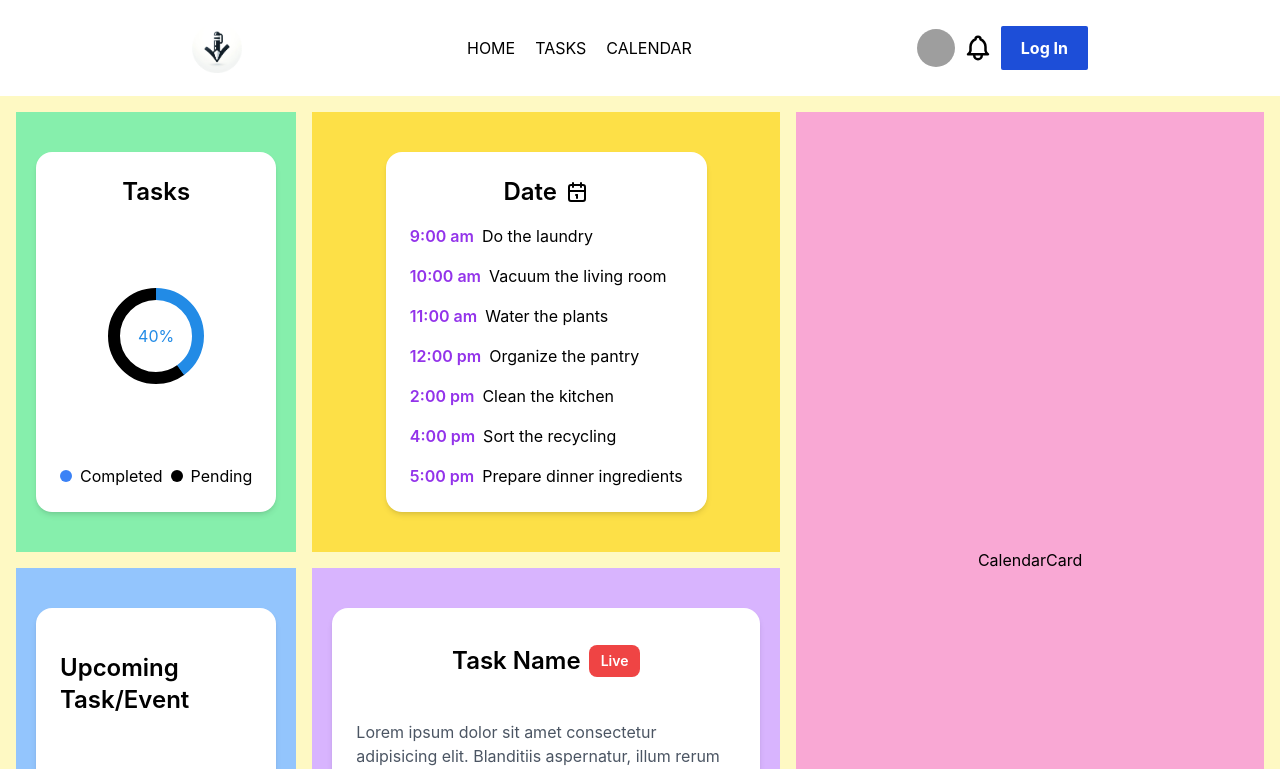
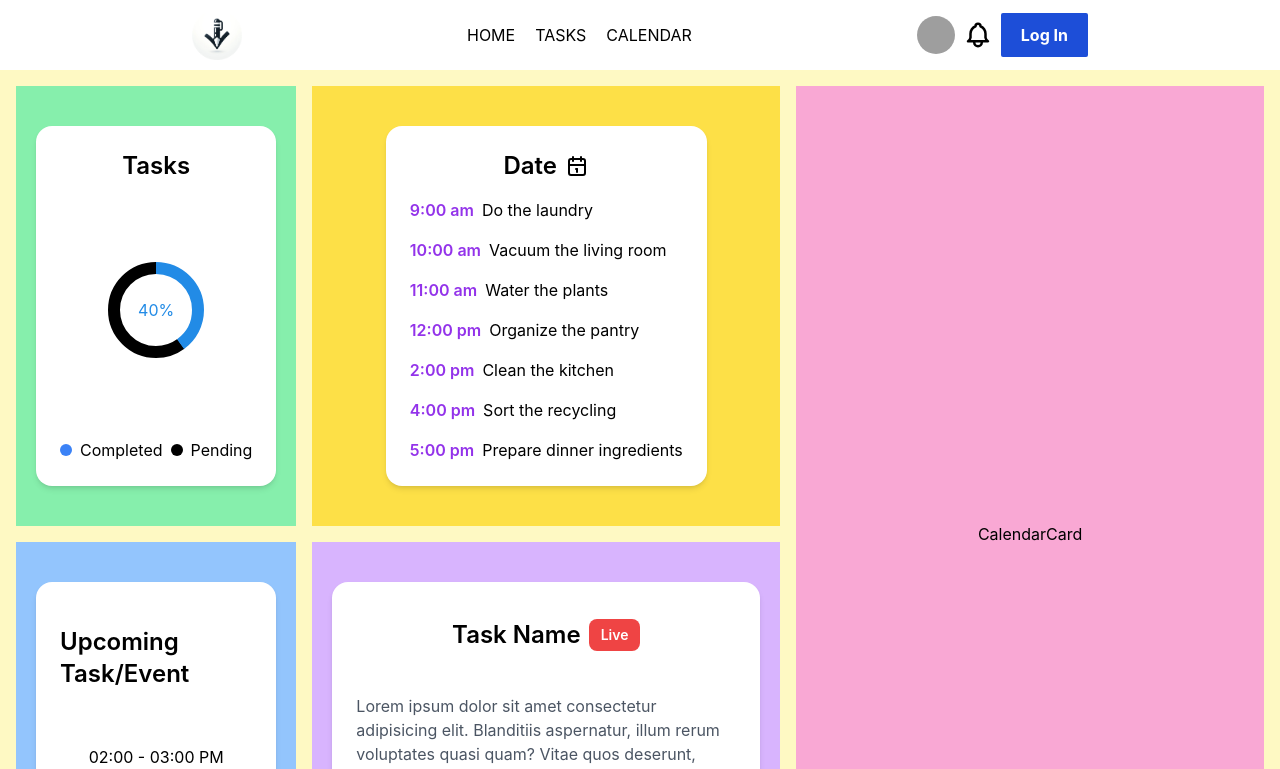
Before and after one commit to brosmar18/todo-app, a React (Vite) app: page / in a window 1280 px wide. Shown: the top 769 px of the page. Built offline with nearby package versions, Linux system fonts and the light colour scheme; grey boxes are pictures that could not be loaded.

Commit message:
Home components name updated

```diff
--- a/src/App.jsx
+++ b/src/App.jsx
@@ -13,7 +13,7 @@ const App = () => {
     return (
       <div className='flex flex-col min-h-screen'>
         <Navbar />
-        <div className='flex flex-1'>
+        <div className='flex-1'>
           <Outlet />
         </div>
         <Footer />
--- a/src/Components/Navbar/index.jsx
+++ b/src/Components/Navbar/index.jsx
@@ -73,7 +73,7 @@ const Navbar = () => {
     };
 
     return (
-        <nav className="h-24 flex items-center justify-between px-4 sm:px-12 lg:px-20 xl:px-48">
+        <nav className="flex items-center justify-between px-4 py-2.5 sm:px-12 lg:px-20 xl:px-48">
             <div className="hidden sm:flex justify-between w-full">
                 <Link to='/'>
                     <img src={logo} alt="logo" className="w-[50px] h-[50px]" />
--- a/src/pages/Home/index.jsx
+++ b/src/pages/Home/index.jsx
@@ -4,7 +4,7 @@ import {
   LiveTaskCard,
   UpcomingCard,
   TaskPlanner
-} from '../../Components/Home';
+} from '../../Components/HomeComponents';
 
 const Home = () => {
   return (
```
Also changed, not shown: src/Components/HomeComponents/CalendarCard/index.jsx (renamed from src/Components/Home/CalendarCard/index.jsx), src/Components/HomeComponents/LiveTaskCard/index.jsx (renamed from src/Components/Home/LiveTaskCard/index.jsx), src/Components/HomeComponents/ProgressCard/index.jsx (renamed from src/Components/Home/ProgressCard/index.jsx), src/Components/HomeComponents/TaskPlanner/index.jsx (renamed from src/Components/Home/TaskPlanner/index.jsx), src/Components/HomeComponents/UpcomingCard/index.jsx (renamed from src/Components/Home/UpcomingCard/index.jsx), src/Components/HomeComponents/index.js (renamed from src/Components/Home/index.js).
